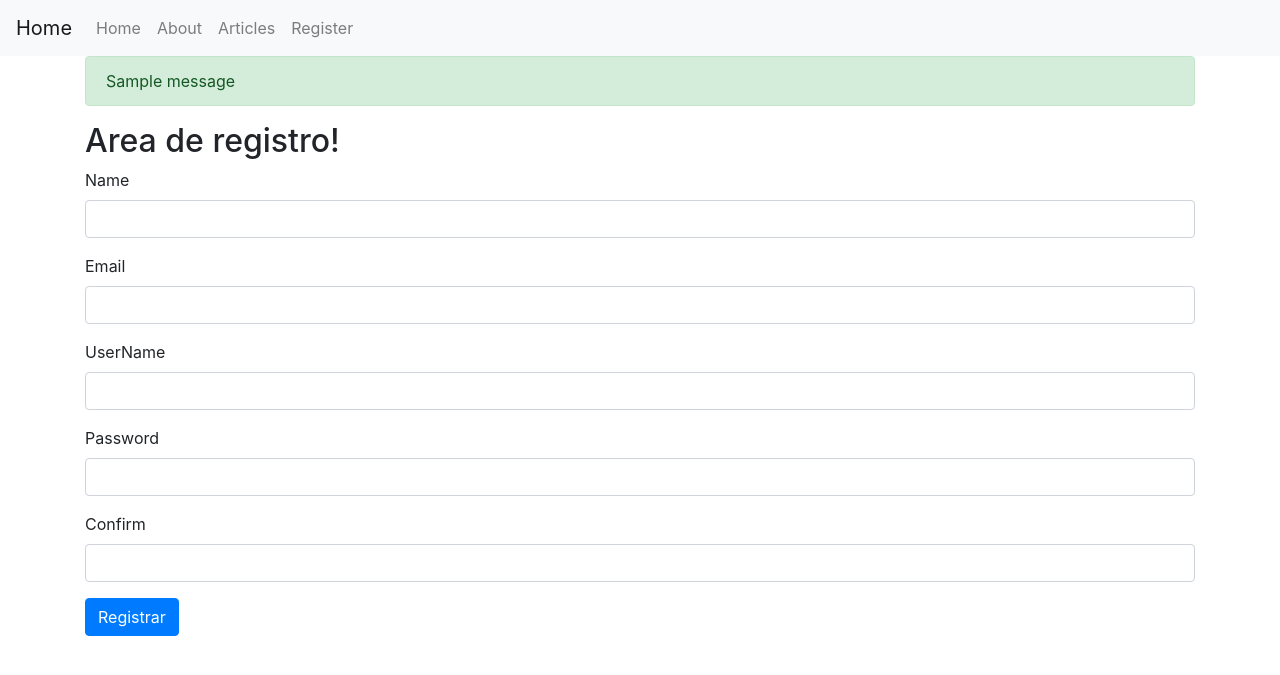
After one commit to DaniloCristo/Python, a Flask app: page /register in a window 1280 px wide. The commit adds this page. Shown: the top 675 px of the page. Run offline with Flask 2, Linux system fonts and the light colour scheme; one stand-in notice (Sample message) is shown; some libraries are stand-ins or nearby versions.

Commit message:
Criando a pagina de registro

```diff
--- a/flask_app/app.py
+++ b/flask_app/app.py
@@ -1,8 +1,25 @@
-from flask import Flask, render_template
+from flask import Flask, render_template, flash, redirect, url_for, session, logging, request
 
 from data import Articles
 
+
+from flask_mysqldb import MySQL
+
+from wtforms import Form, StringField, TextAreaField, PasswordField, validators
+
+from passlib.hash import sha256_crypt
+
+
 app = Flask(__name__)
+
+#Config MYSQL
+app.config["MYSQL_HOST"] = "localhost"
+app.config["MYSQL_USER"] = "root"
+app.config["MYSQL_PASSWORD"] = "123"
+app.config["MYSQL_DB"] = "myFlaskApp"
+app.config["MYSQL_CURSORCLASS"] = "DictCursor"
+
+mysql = MySQL(app)
 
 Articles = Articles()
 
@@ -24,5 +41,38 @@ def articles():
 def article(id):
 	return render_template("article.html", id=id)
 
+class RegisterForm(Form):
+	name = StringField("Name", [validators.Length(min = 1, max = 50)])
+	user_name = StringField("UserName",[validators.Length(min=4, max=25)])
+	email = StringField("Email",[validators.Length(min=6,max=50)])
+	password = PasswordField("Password", [
+			validators.DataRequired(),
+			validators.EqualTo("confirm",message="Passwords, do not match")
+		])
+	confirm = PasswordField("Confirm")
+
+@app.route("/register",methods=["GET", "POST"])
+def register():
+	form = RegisterForm(request.form)
+	if request.method == "POST" and form.validate():
+		#pegando os dados do formulario
+		name = form.name.data
+		user_name = form.user_name.data
+		email = form.email.data
+		password = sha256_crypt.encrypt(str(form.name.data))
+		#confirm = form.name.data
+
+		cur = mysql.connection.cursor()
+		cur.execute('INSERT INTO users(name,email,user_name,password) VALUES(%s, %s,%s,%s)',(name,email,user_name,password))
+		mysql.connection.commit()
+
+		cur.close()
+
+		flash("Você esta registrado pode logar", "success")
+		return redirect(url_for("index"))
+	return render_template("register.html", form=form)
+
+
 if __name__ == "__main__":
+	app.secret_key = "secret123"
 	app.run()
--- a/flask_app/templates/article.html
+++ b/flask_app/templates/article.html
@@ -1,4 +1,7 @@
 {% extends "layout.html" %}
 {% block body %}
+	<script type="text/javascript">
+		console.log("Opa")
+	</script>
 	<h1>{{id}}</h1>
 {% endblock %}
--- /dev/null
+++ b/flask_app/templates/includes/_formHelper.html
@@ -0,0 +1,9 @@
+{% macro render_field(field) %}
+	{{ field.label }}
+	{{ field(**kwargs)|safe }}
+	{% if field.errors %}
+		{% for error in fields.errors %}
+			<span class="help-inline">{{error}}</span>
+		{%endfor%}
+	{%endif%}
+{%endmacro%}
--- /dev/null
+++ b/flask_app/templates/includes/_messages.html
@@ -0,0 +1,8 @@
+{% with messages = get_flashed_messages(with_categories = true) %}
+	{% if messages %}
+			{% for category, message in messages %}
+				<div class="alert alert-{{category}}">{{message}}</div>
+			{%endfor%}
+	{%endif%}
+
+{% endwith %}
--- a/flask_app/templates/includes/_navbar.html
+++ b/flask_app/templates/includes/_navbar.html
@@ -15,5 +15,10 @@
         <a class="nav-link" href="/articles">Articles</a>
       </li>
     </ul>
+    <ul class="navbar-nav mr-auto">
+      <li class="nav-item">
+        <a class="nav-link" href="/register">Register</a>
+      </li>
+    </ul>
   </div>
 </nav>
--- a/flask_app/templates/layout.html
+++ b/flask_app/templates/layout.html
@@ -8,9 +8,10 @@
 	<link rel="stylesheet" href="https://stackpath.bootstrapcdn.com/bootstrap/4.1.3/css/bootstrap.min.css" />
 </head>
 <body>
+
 	{% include "includes/_navbar.html" %}
-
 	<div class="container">
+		{% include "includes/_messages.html" %}
 		{% block body %} {% endblock %}
 	</div>
 	<script src="https://cdnjs.cloudflare.com/ajax/libs/jquery/3.3.1/jquery.min.js"></script>
--- /dev/null
+++ b/flask_app/templates/register.html
@@ -0,0 +1,27 @@
+{%extends "layout.html"%}
+{%block body%}
+	<h2>Area de registro!</h2>
+	{% from "includes/_formHelper.html" import render_field %}
+	<form method="POST" action="">
+		<div class="form-group">
+			{{render_field(form.name, class_="form-control")}}
+		</div>
+
+		<div class="form-group">
+			{{render_field(form.email, class_="form-control")}}
+		</div>
+
+		<div class="form-group">
+			{{render_field(form.user_name, class_="form-control")}}
+		</div>
+
+		<div class="form-group">
+			{{render_field(form.password, class_="form-control")}}
+		</div>
+
+		<div class="form-group">
+			{{render_field(form.confirm, class_="form-control")}}
+		</div>
+		<button type="submit" class="btn btn-primary">Registrar</button>
+	</form>
+{%endblock%}
```
